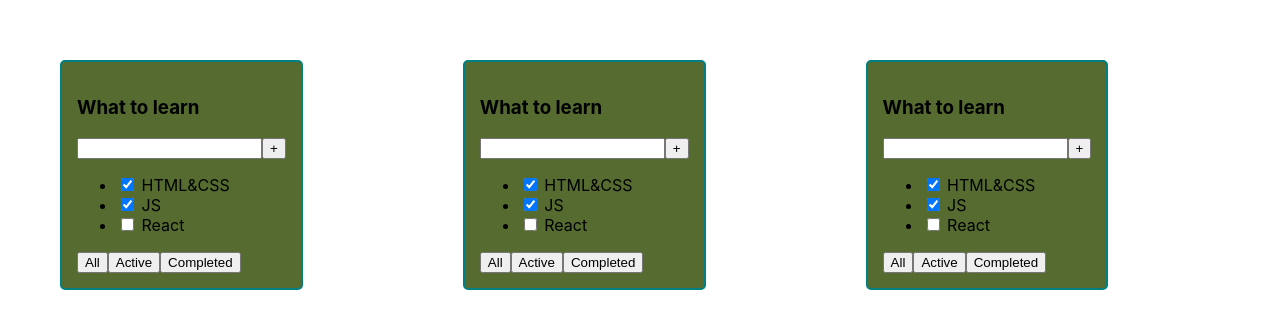
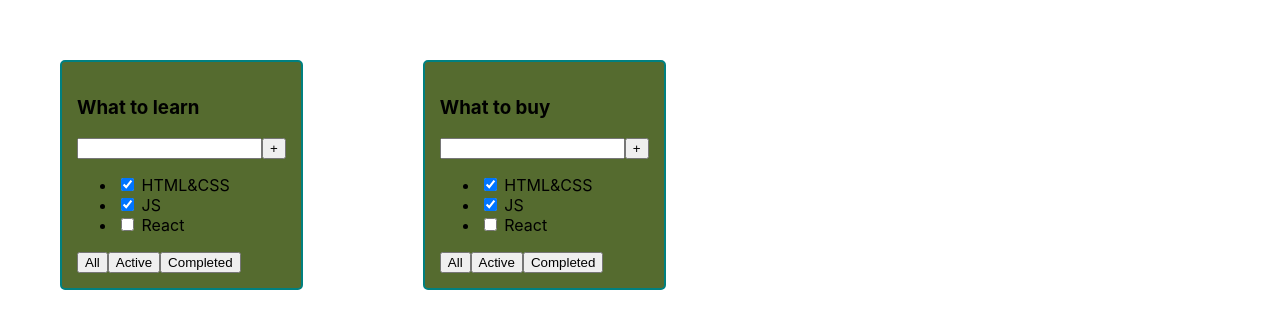
Before and after one commit to Shibka/todolist, a React (Create React App) app: page / in a window 1280 px wide. Shown: the top 328 px of the page. Built offline with nearby package versions, Linux system fonts and the light colour scheme.

Commit message:
TodoListTitle

```diff
--- a/src/App.css
+++ b/src/App.css
@@ -4,7 +4,7 @@
 }
 
 .App > div {
-    margin-right: 50px;
+    margin-right: 30px;
 }
 
 .todolist {
--- a/src/App.tsx
+++ b/src/App.tsx
@@ -3,11 +3,12 @@ import './App.css';
 import TodoList from "./TodoList";
 
 function App() {
+    const todolistTitle_1 = 'What to learn'
+    const todolistTitle_2 = 'What to buy'
     return (
         <div className="App">
-            <TodoList />
-            <TodoList />
-            <TodoList />
+            <TodoList title={todolistTitle_1}/>
+            <TodoList title={todolistTitle_2}/>
         </div>
 
     );
--- a/src/TodoList.tsx
+++ b/src/TodoList.tsx
@@ -1,11 +1,16 @@
 import React from "react";
 
+type TodoListPropsType = {
+    title: string
+}
 
-const TodoList = () => {
+
+const TodoList = (props: TodoListPropsType) => {
+    console.log(props)
     return (
         <div className="App">
         <div className='todolist'>
-            <h3>What to learn</h3>
+            <h3>{props.title}</h3>
             <div>
                 <input/>
                 <button>+</button>
--- a/src/index.tsx
+++ b/src/index.tsx
@@ -8,9 +8,9 @@ const root = ReactDOM.createRoot(
   document.getElementById('root') as HTMLElement
 );
 root.render(
-  <React.StrictMode>
+
     <App />
-  </React.StrictMode>
+
 );
 
 // If you want to start measuring performance in your app, pass a function
```
